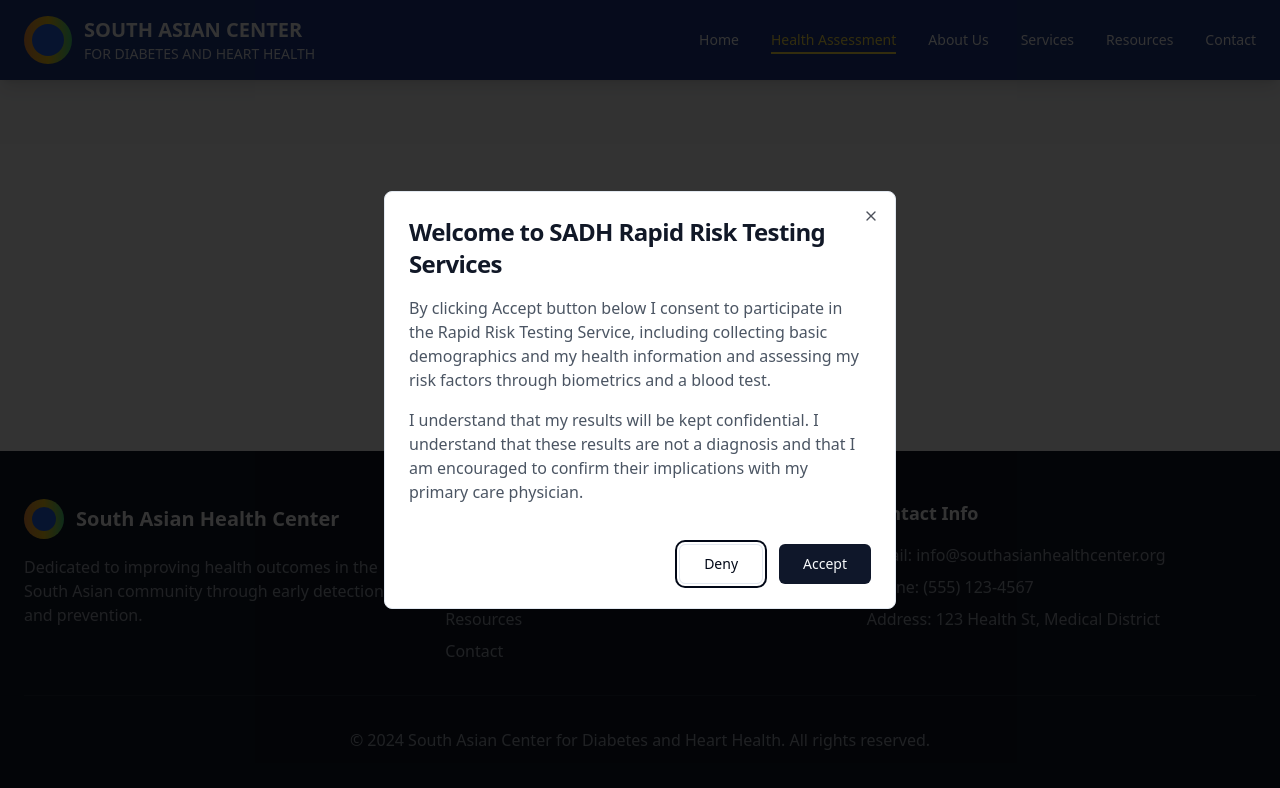
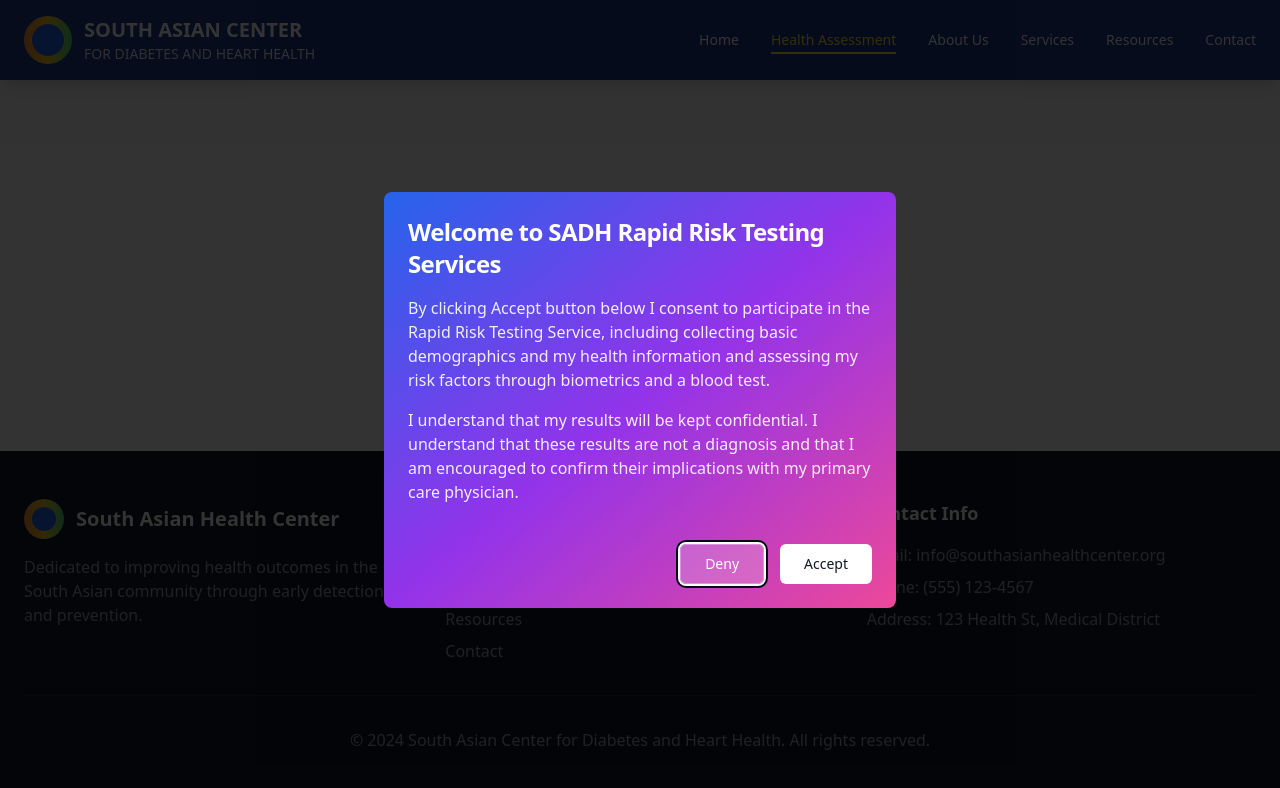
Before and after one commit to safin-g1-global/sadh, a React (Vite) app: page /assessment in a window 1280 px wide. Shown: the top 788 px of the page. Built offline with nearby package versions, Linux system fonts and the light colour scheme.

Commit message:
Fix: Close buttons on modals not working
Fixes the close functionality for the Consent Dialog and Email Collection modal on the /assessment screen. Also, adds a gradient background to the modals matching the stepper's color scheme.

```diff
--- a/src/components/ConsentDialog.tsx
+++ b/src/components/ConsentDialog.tsx
@@ -1,3 +1,4 @@
+
 import React from "react";
 import {
   Dialog,
@@ -20,14 +21,14 @@ const ConsentDialog: React.FC<ConsentDialogProps> = ({
   onDeny,
 }) => {
   return (
-    <Dialog open={isOpen}>
-      <DialogContent className="w-[95%] sm:w-[90%] md:w-[80%] lg:w-[600px] max-h-[90vh] overflow-y-auto">
+    <Dialog open={isOpen} onOpenChange={() => {}}>
+      <DialogContent className="w-[95%] sm:w-[90%] md:w-[80%] lg:w-[600px] max-h-[90vh] overflow-y-auto bg-gradient-to-br from-blue-600 via-purple-600 to-pink-500 border-0">
         <DialogHeader>
-          <DialogTitle className="text-xl sm:text-2xl font-bold text-gray-900">
+          <DialogTitle className="text-xl sm:text-2xl font-bold text-white">
             Welcome to SADH Rapid Risk Testing Services
           </DialogTitle>
         </DialogHeader>
-        <DialogDescription className="text-gray-600 space-y-3 sm:space-y-4 text-sm sm:text-base">
+        <DialogDescription className="text-white/90 space-y-3 sm:space-y-4 text-sm sm:text-base">
           <p>
             By clicking Accept button below I consent to participate in the Rapid
             Risk Testing Service, including collecting basic demographics and my
@@ -44,13 +45,13 @@ const ConsentDialog: React.FC<ConsentDialogProps> = ({
           <Button
             variant="outline"
             onClick={onDeny}
-            className="w-full sm:w-auto px-6"
+            className="w-full sm:w-auto px-6 bg-white/20 border-white/30 text-white hover:bg-white/30"
           >
             Deny
           </Button>
           <Button
             onClick={onAccept}
-            className="w-full sm:w-auto px-6"
+            className="w-full sm:w-auto px-6 bg-white text-gray-900 hover:bg-white/90"
           >
             Accept
           </Button>
--- a/src/components/EmailCollectionModal.tsx
+++ b/src/components/EmailCollectionModal.tsx
@@ -1,3 +1,4 @@
+
 import React, { useState } from "react";
 import {
   Dialog,
@@ -48,20 +49,20 @@ const EmailCollectionModal: React.FC<EmailCollectionModalProps> = ({
   };
 
   return (
-    <Dialog open={isOpen}>
-      <DialogContent className="w-[95%] sm:w-[90%] md:w-[80%] lg:w-[500px] max-h-[90vh] overflow-y-auto">
+    <Dialog open={isOpen} onOpenChange={() => {}}>
+      <DialogContent className="w-[95%] sm:w-[90%] md:w-[80%] lg:w-[500px] max-h-[90vh] overflow-y-auto bg-gradient-to-br from-blue-600 via-purple-600 to-pink-500 border-0">
         <DialogHeader>
-          <DialogTitle className="text-xl sm:text-2xl font-bold text-gray-900">
+          <DialogTitle className="text-xl sm:text-2xl font-bold text-white">
             Thank you for your Interest
           </DialogTitle>
         </DialogHeader>
-        <DialogDescription className="text-sm sm:text-base text-gray-600">
+        <DialogDescription className="text-sm sm:text-base text-white/90">
           Please provide your email if you are interested in receiving education
           material from us
         </DialogDescription>
         <div className="space-y-4 mt-4">
           <div className="space-y-2">
-            <Label htmlFor="email" className="text-sm sm:text-base">Email</Label>
+            <Label htmlFor="email" className="text-sm sm:text-base text-white">Email</Label>
             <Input
               id="email"
               type="email"
@@ -71,21 +72,21 @@ const EmailCollectionModal: React.FC<EmailCollectionModalProps> = ({
                 setEmail(e.target.value);
                 setError("");
               }}
-              className="text-sm sm:text-base"
+              className="text-sm sm:text-base bg-white/20 border-white/30 text-white placeholder:text-white/70"
             />
-            {error && <p className="text-red-500 text-xs sm:text-sm">{error}</p>}
+            {error && <p className="text-red-200 text-xs sm:text-sm">{error}</p>}
           </div>
           <div className="flex flex-col sm:flex-row justify-end gap-3 sm:gap-4">
             <Button
               variant="outline"
               onClick={handleNotInterested}
-              className="w-full sm:w-auto px-6"
+              className="w-full sm:w-auto px-6 bg-white/20 border-white/30 text-white hover:bg-white/30"
             >
               Not Interested
             </Button>
             <Button
               onClick={handleInterested}
-              className="w-full sm:w-auto px-6"
+              className="w-full sm:w-auto px-6 bg-white text-gray-900 hover:bg-white/90"
             >
               Interested
             </Button>
--- a/src/components/ui/dialog.tsx
+++ b/src/components/ui/dialog.tsx
@@ -30,7 +30,7 @@ DialogOverlay.displayName = DialogPrimitive.Overlay.displayName
 const DialogContent = React.forwardRef<
   React.ElementRef<typeof DialogPrimitive.Content>,
   React.ComponentPropsWithoutRef<typeof DialogPrimitive.Content>
->(({ className, children, ...props }, ref) => (
+>(({ className, children, onOpenAutoFocus, ...props }, ref) => (
   <DialogPortal>
     <DialogOverlay />
     <DialogPrimitive.Content
@@ -39,13 +39,10 @@ const DialogContent = React.forwardRef<
         "fixed left-[50%] top-[50%] z-50 grid w-full max-w-lg translate-x-[-50%] translate-y-[-50%] gap-4 border bg-background p-6 shadow-lg duration-200 data-[state=open]:animate-in data-[state=closed]:animate-out data-[state=closed]:fade-out-0 data-[state=open]:fade-in-0 data-[state=closed]:zoom-out-95 data-[state=open]:zoom-in-95 data-[state=closed]:slide-out-to-left-1/2 data-[state=closed]:slide-out-to-top-[48%] data-[state=open]:slide-in-from-left-1/2 data-[state=open]:slide-in-from-top-[48%] sm:rounded-lg",
         className
       )}
+      onOpenAutoFocus={onOpenAutoFocus}
       {...props}
     >
       {children}
-      <DialogPrimitive.Close className="absolute right-4 top-4 rounded-sm opacity-70 ring-offset-background transition-opacity hover:opacity-100 focus:outline-none focus:ring-2 focus:ring-ring focus:ring-offset-2 disabled:pointer-events-none data-[state=open]:bg-accent data-[state=open]:text-muted-foreground">
-        <X className="h-4 w-4" />
-        <span className="sr-only">Close</span>
-      </DialogPrimitive.Close>
     </DialogPrimitive.Content>
   </DialogPortal>
 ))
```
